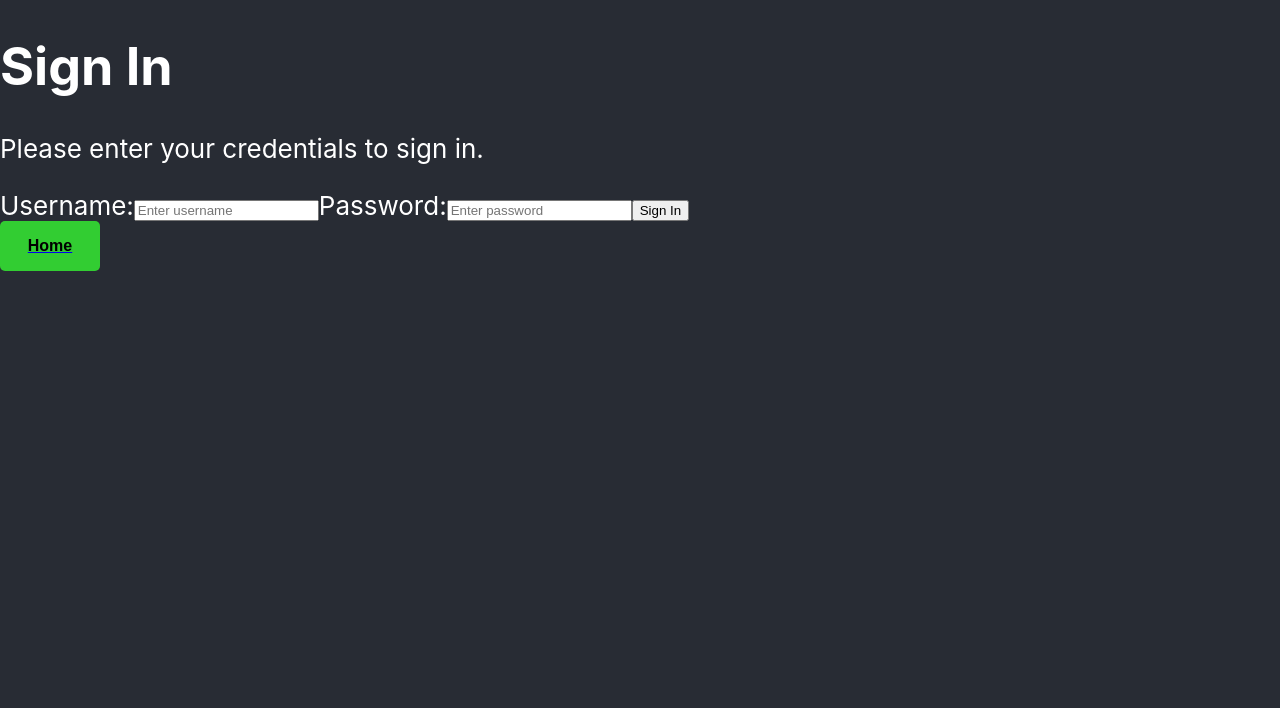
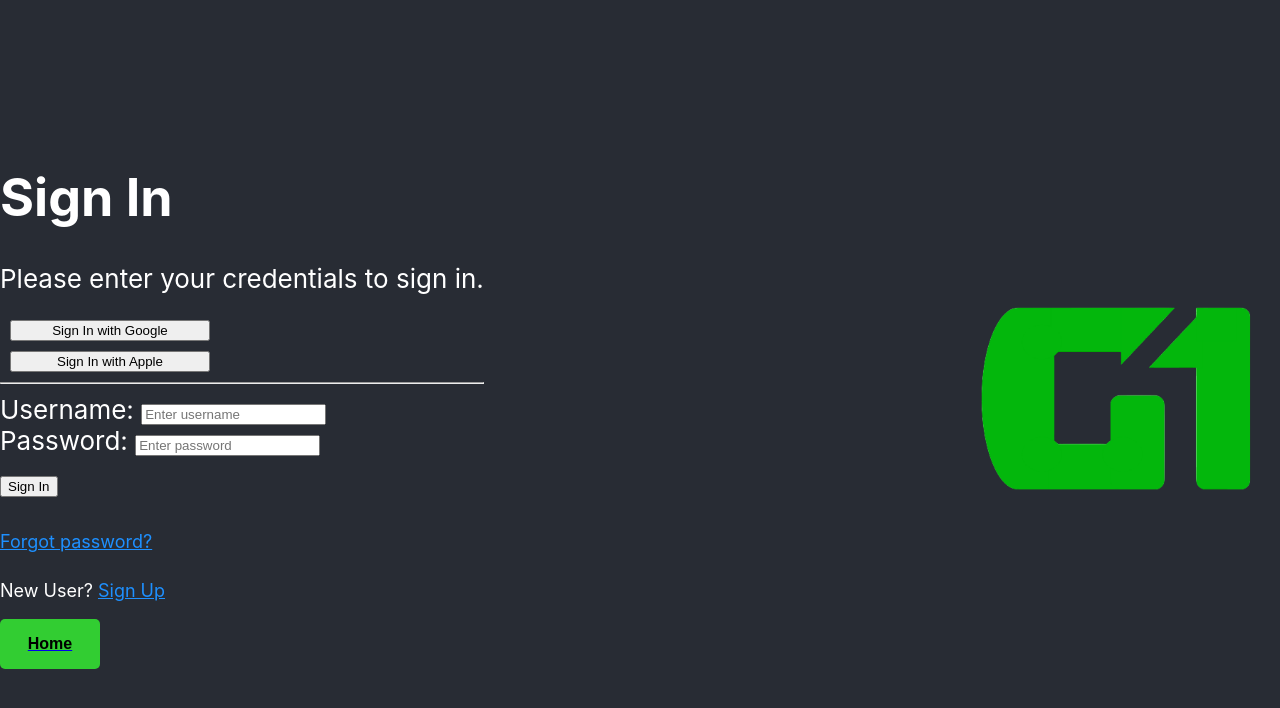
Before and after one commit to mysterydoggy/G1-fitness, a React (Create React App) app in the folder g1fitness/: page /Login in a window 1280 px wide. Shown: the top 708 px of the page. Built offline with nearby package versions, Linux system fonts and the light colour scheme.

Commit message:
Update login.js
Updated Sign in webpage

```diff
--- a/g1fitness/src/login.js
+++ b/g1fitness/src/login.js
@@ -1,46 +1,65 @@
 import React, { useState } from "react"; import { Link } from "react-router-dom";
 import "./App.css";
+import logo from "./G1_Logo.png"; //importing G1 Fitness Logo
 
 function Login() {
     const [username, setUsername] = useState("");
     const [password, setPassword] = useState("");
+
     //Needs authentication logic implemented
     const handleSubmit = (e) => {
         e.preventDefault();
         console.log("Login Attempt:", { username, password });
       };
+
       return (
-        <div className="login-header">
-          <div className="login-box">
+        <div className="login-header" style = {{ flexDirection: 'row', justifyContent: 'space-between', alignItems: 'center', height: '100vh' }}>
+          <div className="login-box" style = {{ flexDirection: 'row', gap: '10px'}}>
             <h1>Sign In</h1>
             <p>Please enter your credentials to sign in.</p>
 
+
+            <button className="login-button" style = {{display: 'block', width: '200px', margin: '10px'}}>Sign In with Google</button>
+            <button className="login-button" style = {{display: 'block', width: '200px', margin: '10px'}}>Sign In with Apple</button>
+
+            <hr style = {{ margin: '10px 0' }} />
+
             <form onSubmit={handleSubmit}>
-              <label>Username:</label>
+              <div>
+              <label>Username: </label>
               <input
                 type="text"
                 placeholder="Enter username"
                 value={username}
                 onChange={(e) => setUsername(e.target.value)}
                 required
+                style = {{ margin: '10'}}
               />
+              </div>
 
-              <label>Password:</label>
+              <div>
+              <label>Password: </label>
               <input
                 type="password"
                 placeholder="Enter password"
                 value={password}
                 onChange={(e) => setPassword(e.target.value)}
                 required
+                style = {{ margin: '10px 0' }}
               />
+              </div>
 
-              <button type="submit" className="login-button">Sign In</button>
+              <button type="submit" className="login-button" style={{display: 'block', margin: "10px 0"}}>Sign In</button>
+
             </form>
 
+            <p><a href="#" style = {{color: 'DodgerBlue', fontSize: '18px'}}>Forgot password?</a></p>
+            <p style={{fontSize: '18px'}}>New User? <a href="#" style={{color: 'DodgerBlue', fontSize: '18px' }}>Sign Up</a></p>
             <Link to="/">
               <button className="nav-button">Home</button>
             </Link>
           </div>
+          <img src={logo} alt="G1 Fitness Logo" style = {{height: '30vmin'}} />
         </div>
       );
     }
```
